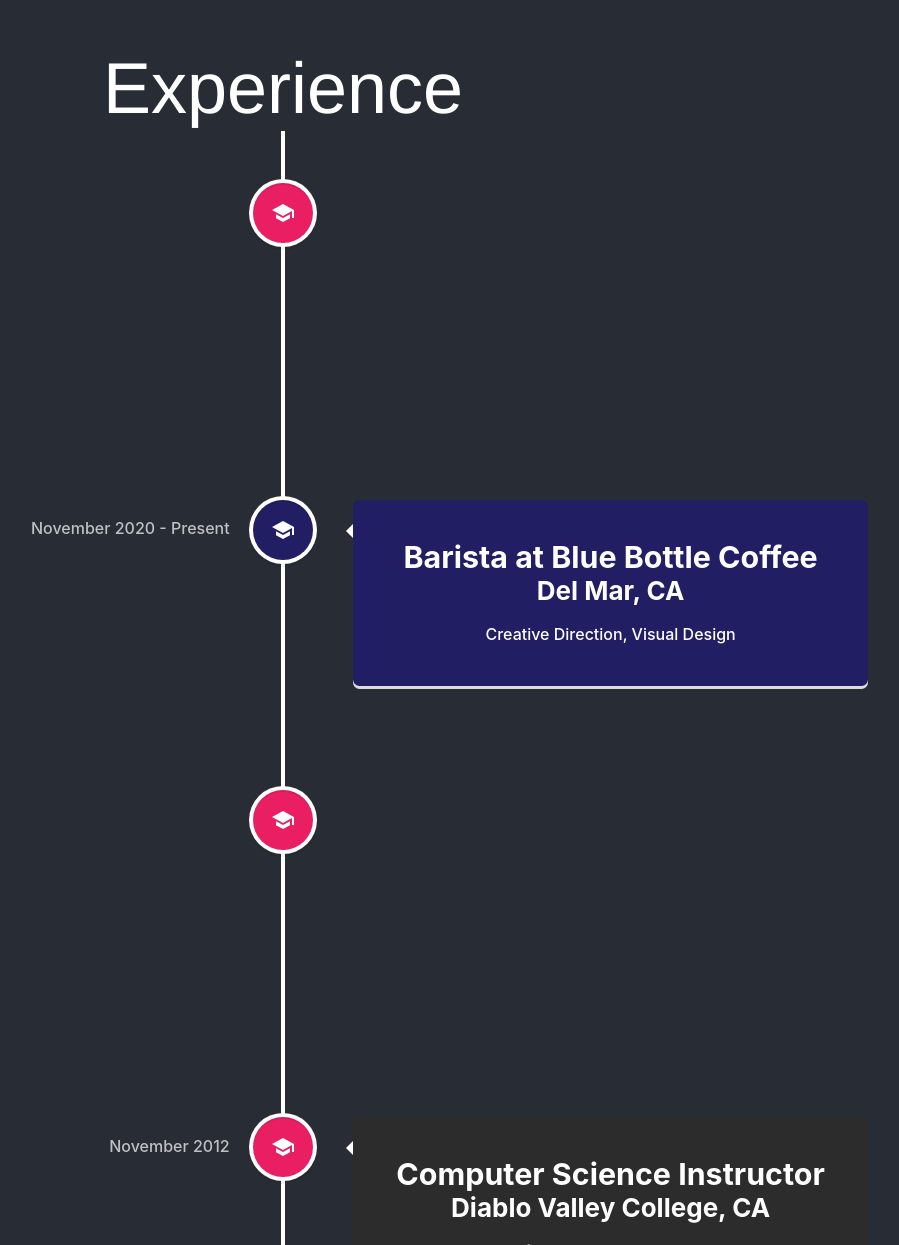
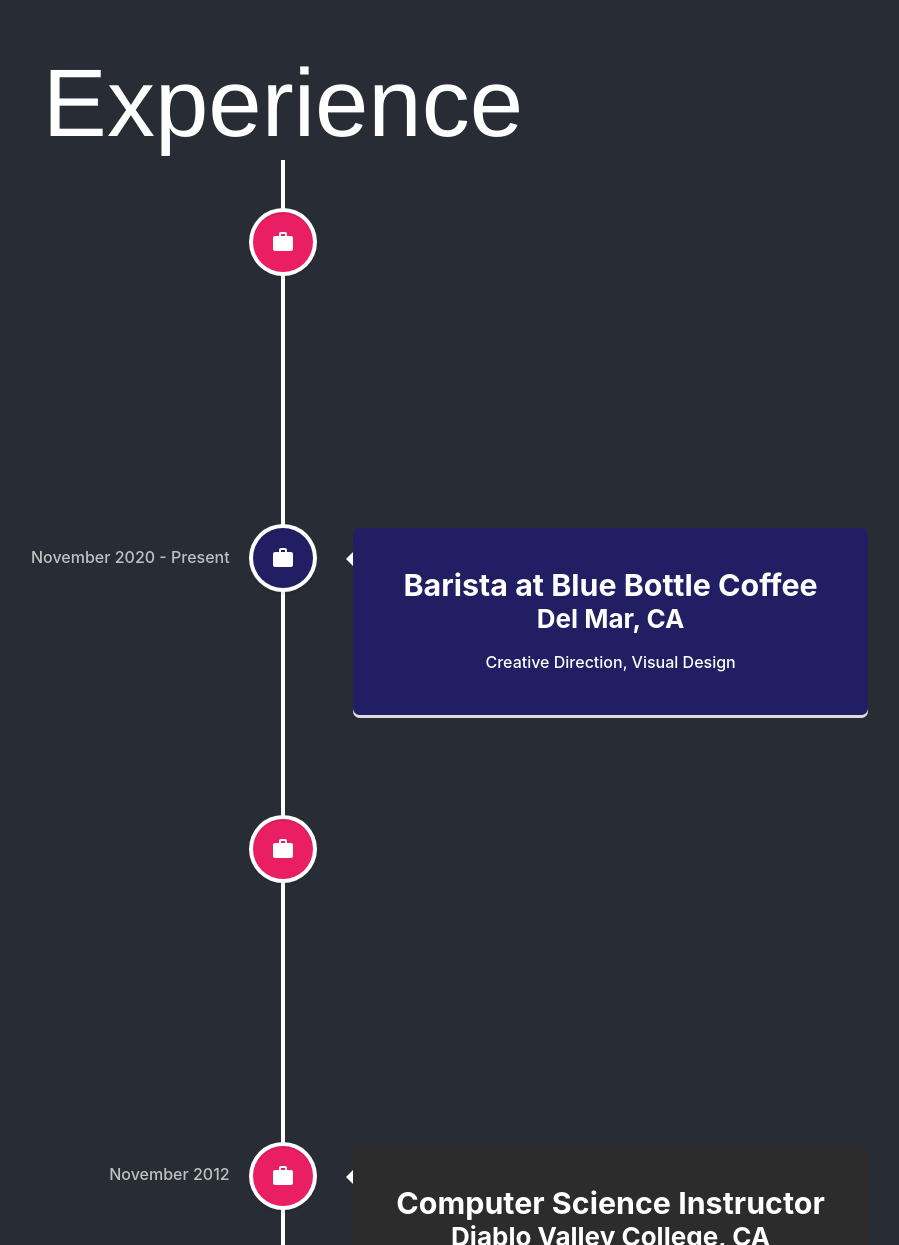
Before and after one commit to J-turnquist/portfolio-webapp, a React (Create React App) app: page / in a window 1280 px wide. Shown: the part 1555-2800 px from the top of the page, without its empty margins (357-1256 px from the left). Built offline with nearby package versions, Linux system fonts and the light colour scheme; the HTML template or start-up script is replaced by a standard one.

Commit message:
made relative viewport-relative headers and updated npm

```diff
--- a/package.json
+++ b/package.json
@@ -1,5 +1,5 @@
 {
-  "name": "better-portfolio",
+  "name": "portfolio-webapp",
   "version": "0.1.0",
   "private": true,
   "dependencies": {
--- a/src/App.js
+++ b/src/App.js
@@ -7,8 +7,6 @@
 
 // Pages
 import Home from './pages/Home';
-import BackgroundParticles from './components/BackgroundParticles';
-import NavigationBar from './components/NavigationBar';
 
 function App() {
   return (
--- a/src/components/ArrowButton/ArrowButton.js
+++ b/src/components/ArrowButton/ArrowButton.js
@@ -7,7 +7,6 @@
 
 // Icons
 import IconButton from '@material-ui/core/IconButton';
-import Button from '@material-ui/core/Button';
 import ScrollUpIcon from '@material-ui/icons/KeyboardArrowUp';
 
 // Styles
--- a/src/components/NavigationBar/NavigationBar.js
+++ b/src/components/NavigationBar/NavigationBar.js
@@ -1,38 +1,19 @@
 // React
 import React from 'react';
-
 
 // Material UI
 import { withStyles } from '@material-ui/core/styles';
 import { Slide } from '@material-ui/core';
 // Icons
 import IconButton from '@material-ui/core/IconButton';
-import Button from '@material-ui/core/Button';
 import GitHubIcon from '@material-ui/icons/GitHub';
 import InstagramIcon from '@material-ui/icons/Instagram';
 import LinkedInIcon from '@material-ui/icons/LinkedIn';
-import DrawerIcon from '@material-ui/icons/ChevronLeft';
 
 // Styles
 import styles from './styles';
 
 const NavigationBar = ({ classes, username, notifications }) => {
-    const handleHomeButtonClick = ({}) => {
-        // Complete this later.
-    };
-
-    const handleExploreButtonClick = ({}) => {
-        // Complete this later.
-    };
-
-    const handleArtistsButtonClick = ({}) => {
-        // Complete this later.
-    };
-
-    const handleCreateButtonClick = ({}) => {
-        // Complete this later.
-    };
-
     return (
       <div className={classes.navBarCenterRow}>
         <Slide className={classes.navButtons} in={true} direction="left" timeout={3000} style={{ transitionDelay:  '500ms' }}>
--- a/src/components/ScrollAppearingText/ScrollAppearingText.js
+++ b/src/components/ScrollAppearingText/ScrollAppearingText.js
@@ -29,7 +29,7 @@
     observer.observe(ref.current)
     // Remove the observer as soon as the component is unmounted
     return () => { observer.disconnect() }
-  }, [])
+  })
 
   return isIntersecting
 }
--- a/src/pages/Home/Home.js
+++ b/src/pages/Home/Home.js
@@ -1,5 +1,5 @@
 // React
-import React, { useState, } from 'react';
+import React from 'react';
 
 // Material UI
 import { withStyles } from '@material-ui/core/styles';
@@ -11,12 +11,13 @@
 
 // Components
 import IconButton from '@material-ui/core/IconButton';
-import ArrowButton from '../../components/ArrowButton';
 import ScrollUpIcon from '@material-ui/icons/KeyboardArrowUp';
 import LaborIcon from '@material-ui/icons/Build';
 import WorkIcon from '@material-ui/icons/Work';
 import SchoolIcon from '@material-ui/icons/School';
 import StarIcon from '@material-ui/icons/Star';
+import CoffeeIcon from '@material-ui/icons/LocalCafeTwoTone';
+import ClubIcon from '@material-ui/icons/BusinessCenter';
 
 // Transitions
 import { Fade, Slide } from '@material-ui/core';
@@ -34,8 +35,6 @@
 import { headline } from './data';
 
 const Home = ({ classes }) => {
-    const [showHeadline, setShowHeadline] = useState(false);
-
     return (
         <div className={classes.root}>
           <BackgroundParticles />
@@ -69,7 +68,7 @@
               contentStyle={{ background: theme.palette.springus.black, color: '#fff' }}
               date="February 2021 - present"
               iconStyle={{ background: 'rgb(233, 30, 99)', color: '#fff' }}
-              icon={<SchoolIcon />}
+              icon={<WorkIcon />}
             >
               <h3 className="vertical-timeline-element-title">Instructional Assistant</h3>
               <h4 className="vertical-timeline-element-subtitle">Diablo Valley College, CA</h4>
@@ -83,7 +82,7 @@
               contentStyle={{ background: 'rgb(33, 30, 99)', color: '#fff' }}
               date="November 2020 - Present"
               iconStyle={{ background: 'rgb(33, 30, 99)', color: '#fff' }}
-              icon={<SchoolIcon />}
+              icon={<WorkIcon />}
             >
               <h3 className="vertical-timeline-element-title">Barista at Blue Bottle Coffee</h3>
               <h4 className="vertical-timeline-element-subtitle">Del Mar, CA</h4>
@@ -97,7 +96,7 @@
               contentStyle={{ background: theme.palette.springus.black, color: '#fff' }}
               date="June 2020 - present"
               iconStyle={{ background: 'rgb(233, 30, 99)', color: '#fff' }}
-              icon={<SchoolIcon />}
+              icon={<WorkIcon />}
             >
               <h3 className="vertical-timeline-element-title">Software Engineer - Internship</h3>
               <h4 className="vertical-timeline-element-subtitle">Remote -- Pheonix, AZ</h4>
@@ -111,7 +110,7 @@
               contentStyle={{ background: theme.palette.springus.black, color: '#fff' }}
               date="November 2012"
               iconStyle={{ background: 'rgb(233, 30, 99)', color: '#fff' }}
-              icon={<SchoolIcon />}
+              icon={<WorkIcon />}
             >
               <h3 className="vertical-timeline-element-title">Computer Science Instructor</h3>
               <h4 className="vertical-timeline-element-subtitle">Diablo Valley College, CA</h4>
@@ -125,7 +124,7 @@
               contentStyle={{ background: theme.palette.springus.black, color: '#fff' }}
               date="2019 - 2020"
               iconStyle={{ background: 'rgb(233, 30, 99)', color: '#fff' }}
-              icon={<SchoolIcon />}
+              icon={<WorkIcon />}
             >
               <h3 className="vertical-timeline-element-title">Computer Science Tutor</h3>
               <h4 className="vertical-timeline-element-subtitle">Diablo Valley College, CA</h4>
@@ -137,7 +136,7 @@
             <VerticalTimelineElement
               className="vertical-timeline-element--work"
               contentStyle={{ background: theme.palette.springus.black, color: '#fff' }}
-              date="2018 - 2020 / 2 yrs"
+              date="2018 - 2020 • 2 yrs"
               iconStyle={{ background: 'rgb(33, 150, 243)', color: '#fff' }}
               icon={<WorkIcon />}
             >
@@ -154,7 +153,7 @@
               contentStyle={{ background: theme.palette.springus.black, color: '#fff' }}
               date="2018 - 2020"
               iconStyle={{ background: 'rgb(33, 150, 243)', color: '#fff' }}
-              icon={<WorkIcon />}
+              icon={<ClubIcon />}
             >
               <h3 className="vertical-timeline-element-title">Club Coordinator</h3>
               <h4 className="vertical-timeline-element-subtitle">Diablo Valley College</h4>
@@ -169,7 +168,7 @@
               contentArrowStyle={{ borderRight: '7px solid  rgb(33, 150, 243)' }}
               date="2017 - 2020"
               iconStyle={{ background: 'rgb(33, 150, 243)', color: '#fff' }}
-              icon={<LaborIcon />}
+              icon={<WorkIcon />}
             >
               <h3 className="vertical-timeline-element-title">Manual Laborer</h3>
               <h4 className="vertical-timeline-element-subtitle">Bay Area, CA</h4>
@@ -185,7 +184,7 @@
               iconStyle={{ background: 'rgb(33, 150, 243)', color: '#fff' }}
               icon={<WorkIcon />}
             >
-              <h3 className="vertical-timeline-element-title">Camp Counselor</h3>
+              <h3 className="vertical-timeline-element-subtitle">Camp Counselor</h3>
               <h4 className="vertical-timeline-element-subtitle">Koinonia Conference Grounds</h4>
               <p>
                 Conflict Management, Discussion Group Leader, Counselor, Mentor
--- a/src/theme.js
+++ b/src/theme.js
@@ -1,4 +1,4 @@
-import { createMuiTheme, responsiveFontSizes } from '@material-ui/core/styles';
+import { createMuiTheme } from '@material-ui/core/styles';
 
 const yellow = 'rgba(249, 195, 61, 1)'; // Hex #F9C33D
 
@@ -9,11 +9,11 @@
         fontSize: 14,
         h1: {
             fontFamily: 'Helvetica',
-            fontSize: 64,
+            fontSize: '10vmin',
         },
         h2: {
             fontFamily: 'Helvetica',
-            fontSize: 72,
+            fontSize: '12vmin',
             fontWeight: '400',
         },
         h3: {
```
Also changed, not shown: 1 other file (tests, documents, lock files or other folders).
